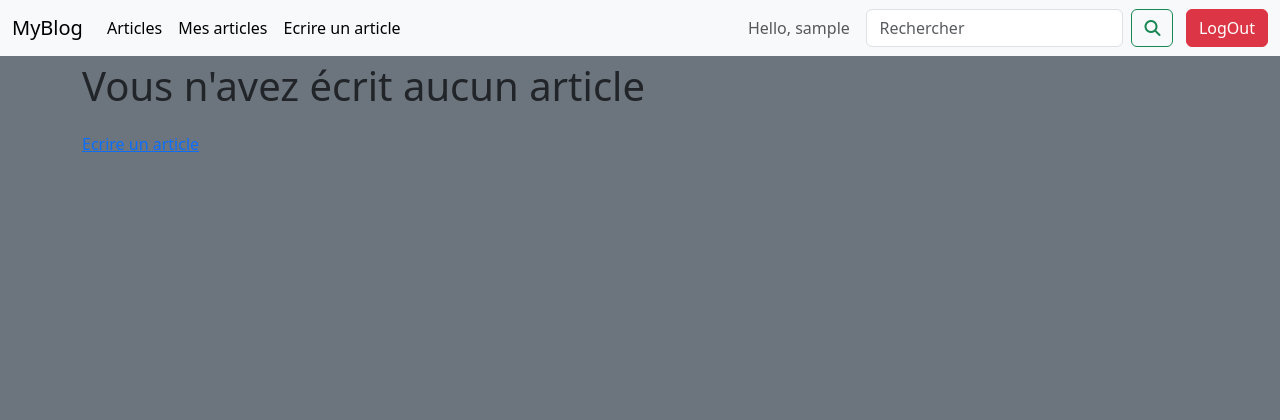
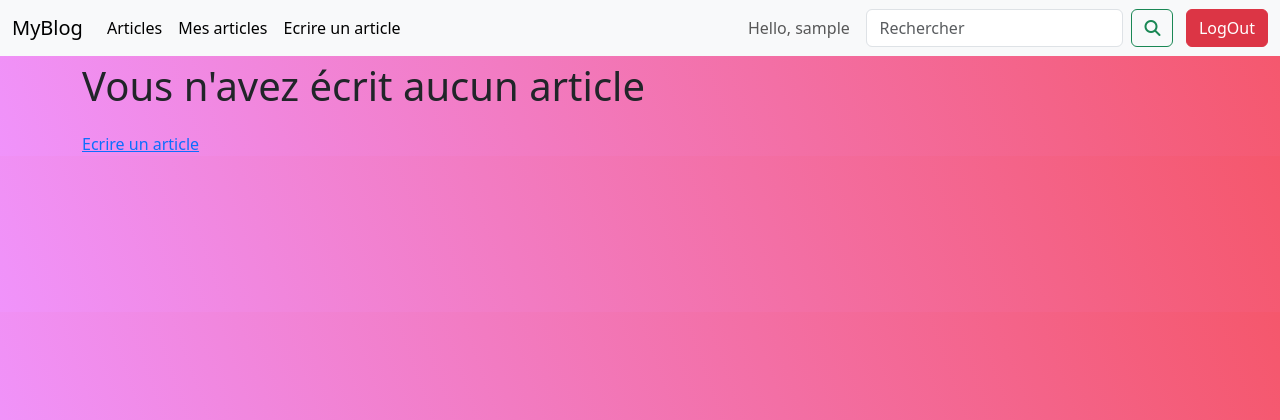
Before and after one commit to MouadAgn/BLOG-IPSSI, a PHP site: page /myArticles.php in a window 1280 px wide. Shown: the top 420 px of the page. Run offline with PHP 8.4, Linux system fonts and the light colour scheme; the visitor is signed in with stand-in values (Sample User, id 1); data that the repository does not hold is empty; some libraries are stand-ins or nearby versions.

Commit message:
CHangement couleur background

```diff
--- a/ecrire_article.php
+++ b/ecrire_article.php
@@ -7,7 +7,7 @@ session_start();
 
 <?php include 'includes/head.php'; ?>
 
-<body class="bg-secondary">
+<body class="background-gradient">
 <?php include 'includes/navbar.php'; ?>
     <div class="container">
         <div class="row">
--- a/includes/head.php
+++ b/includes/head.php
@@ -5,9 +5,10 @@
 
     <!-- CSS only -->
     <link href="https://cdn.jsdelivr.net/npm/bootstrap@5.1.3/dist/css/bootstrap.min.css" rel="stylesheet" integrity="sha384-1BmE4kWBq78iYhFldvKuhfTAU6auU8tT94WrHftjDbrCEXSU1oBoqyl2QvZ6jIW3" crossorigin="anonymous">
-        <!-- JavaScript Bundle with Popper -->
+    <link rel="stylesheet" href="index.css">
+
+    <!-- JavaScript Bundle with Popper -->
     <script src="https://cdn.jsdelivr.net/npm/bootstrap@5.1.3/dist/js/bootstrap.bundle.min.js" integrity="sha384-ka7Sk0Gln4gmtz2MlQnikT1wXgYsOg+OMhuP+IlRH9sENBO0LRn5q+8nbTov4+1p" crossorigin="anonymous"></script>
-
     <script src="https://unpkg.com/sweetalert/dist/sweetalert.min.js"></script>
 
     <!-- bootstrap v.5.3.2 -->
--- /dev/null
+++ b/index.css
@@ -0,0 +1,3 @@
+.background-gradient {
+    background: linear-gradient(70deg, #f093fb, #f5576c);
+  }
--- a/larticle.php
+++ b/larticle.php
@@ -16,7 +16,7 @@
     <title>Document</title>
     <?php require('includes/head.php'); ?>
 </head>
-<body>
+<body class="background-gradient">
 
 <style>
     .contenue{
--- a/liste_blog.php
+++ b/liste_blog.php
@@ -24,7 +24,7 @@
     }
 </style>
 
-<body class="bg-secondary">
+<body class="background-gradient">
     <?php require('includes/navbar.php'); ?>
 
     <div class="contenue">
--- a/login.php
+++ b/login.php
@@ -2,7 +2,7 @@
 <!DOCTYPE html>
 <html lang="en">
 <?php include('includes/head.php'); ?>
-<body >
+<body class="background-gradient">
 
 <br><br><br>
     <form class="container" method="POST" action="">
--- a/modifier_article.php
+++ b/modifier_article.php
@@ -13,7 +13,7 @@ $article = get_article_by_id($_GET["id"]);
 } else {
     include 'includes/head.php';
 ?>
-    <body>
+    <body class="background-gradient">
         <?php include 'includes/navbar.php'; ?>
         <div class="container">
             <div class="row">
--- a/myArticles.php
+++ b/myArticles.php
@@ -7,7 +7,7 @@
 <html lang="en">
 <?php include 'includes/head.php'; ?>
 
-<body class="bg-secondary">
+<body class="background-gradient">
     <?php include 'includes/navbar.php'; ?>
     <div class="container">
         <div class="row">
@@ -25,7 +25,7 @@
                 <?php }
             } else { ?>
                 <p class="fs-1">Vous n'avez écrit aucun article</p>
-                <a href="blog.php">Ecrire un article</a>
+                <a href="ecrire_article.php">Ecrire un article</a>
             <?php } ?>
         </div>
     </div>
--- a/signup.php
+++ b/signup.php
@@ -4,7 +4,7 @@
 
 <?php include 'includes/head.php'; ?>
 
-<body >
+<body class="background-gradient">
 
     <br><br><br>
     <form class="container" method="POST" action="">
```
